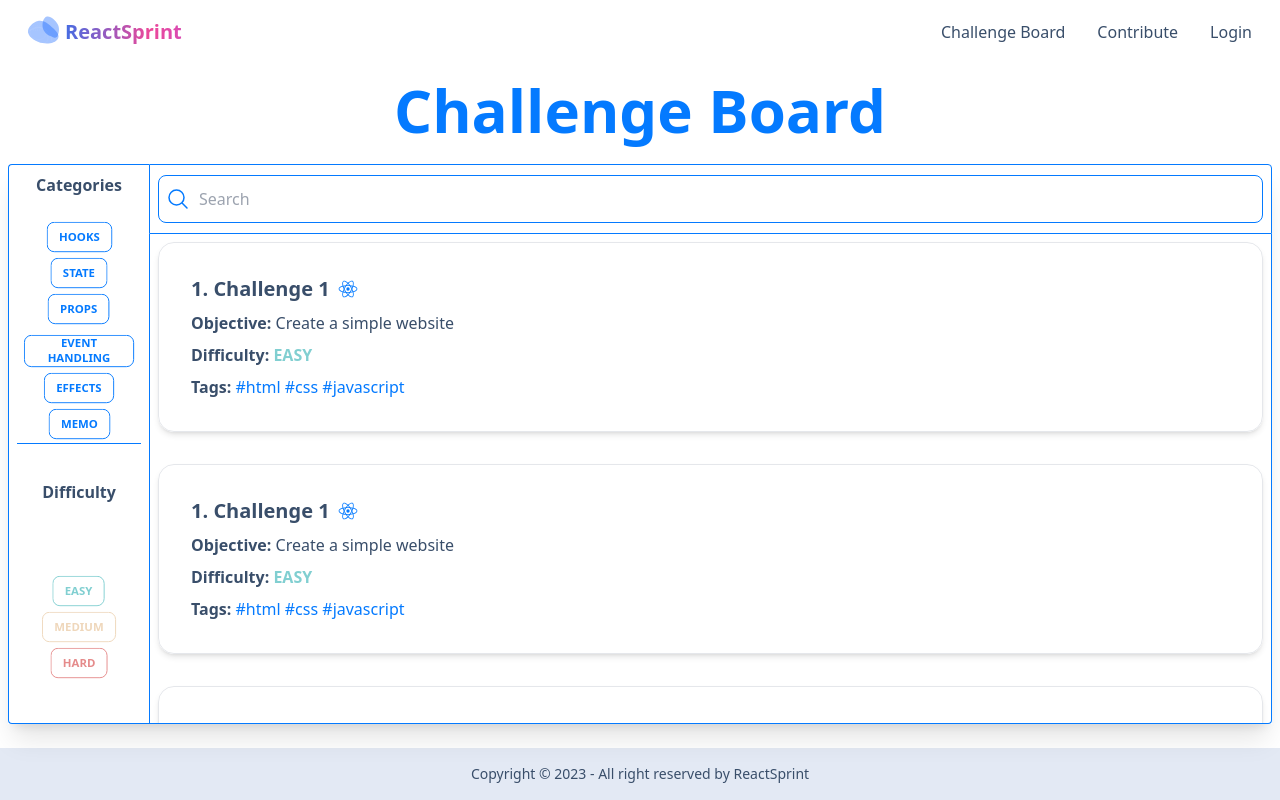
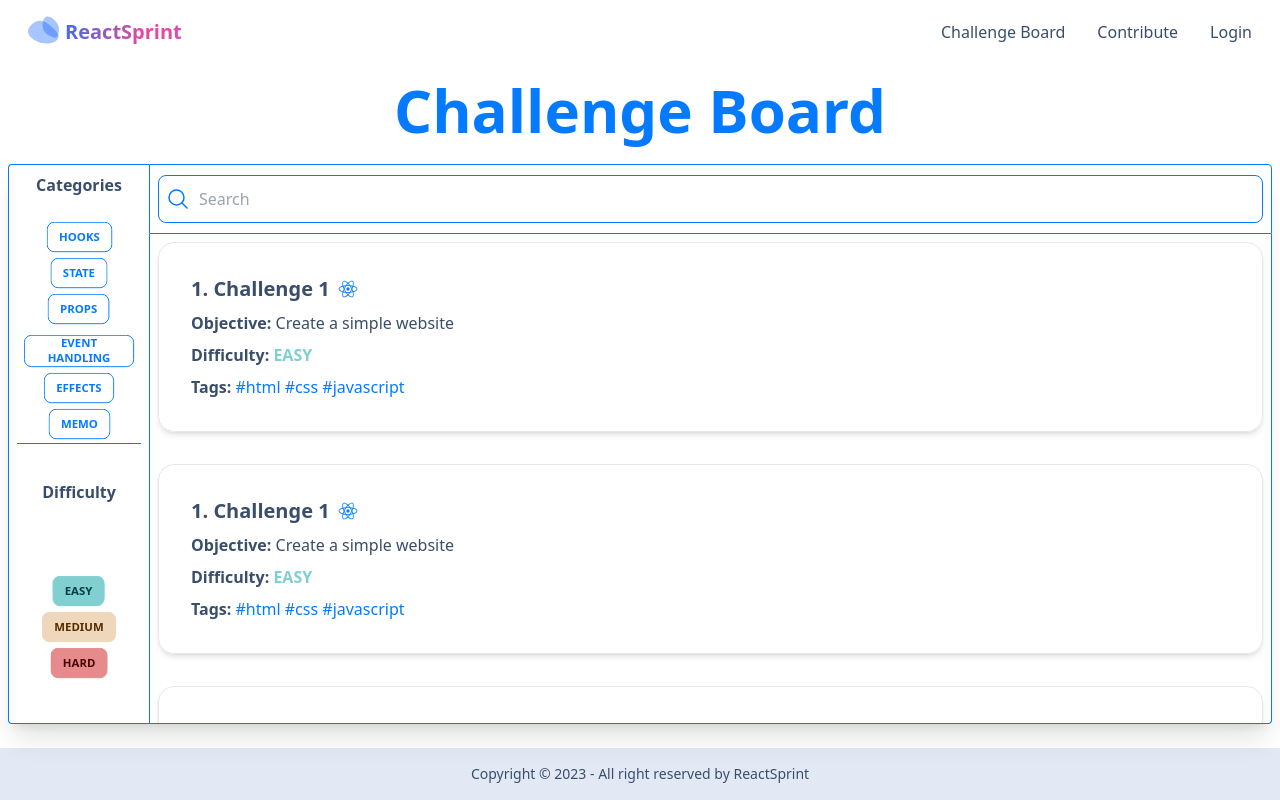
Before and after one commit to OGreeni/reactsprint-v2, a Next.js app: page /challenge-board in a window 1280 px wide. Built offline with nearby package versions, Linux system fonts and the light colour scheme; what prettier-plugin-tailwindcss would draw is missing.

Commit message:
add challenge board filters logic

```diff
--- a/src/app/challenge-board/[slug]/page.tsx
+++ b/src/app/challenge-board/[slug]/page.tsx
@@ -1,6 +1,8 @@
 import React from "react";
 
 import Heading from "@/components/heading";
+import LinkWithFilter from "@/components/link-with-filter";
+import type { Category, Difficulty } from "@/components/sidebar";
 import WrappedSandpack from "@/components/wrappers/sandpack-wrapper";
 import { formatCode } from "@/utils/helpers";
 
@@ -11,6 +13,19 @@ interface Props {
 }
 
 // TODO: fetch data from Contentful API and add react-query
+// TODO: add hints and solution
+// authentication with auth zero
+
+const getDifficultyTextColor = (difficulty: Difficulty) => {
+  switch (difficulty) {
+    case "easy":
+      return "text-success";
+    case "medium":
+      return "text-warning";
+    case "hard":
+      return "text-error";
+  }
+};
 
 const mockChallenge = {
   title: "Challenge 1",
@@ -18,7 +33,7 @@ const mockChallenge = {
   index: 1,
   objective: "Create a simple website",
   difficulty: "easy",
-  tags: ["html", "css", "javascript"],
+  categories: ["html", "css", "javascript"],
   code: formatCode(
     `import React from "react";
 
@@ -30,7 +45,6 @@ const mockChallenge = {
             );
         }`
   ),
-  rating: 4.5,
   hints: [
     "Use the `<h1>` tag to create a heading",
     "Use the `<div>` tag to create a container",
@@ -48,8 +62,42 @@ export default function Page({ params: { slug } }: Props) {
         and rating stars
     */}
       <Heading className="text-center">{slug}</Heading>
-      <div>Challenge Details</div>
-      <div className="mockup-window border border-base-300">
+      <div className="mockup-window my-10 grow border border-base-300 text-lg shadow-md">
+        <div className="p-3">
+          <ul>
+            <li>
+              <p>
+                <span className="font-bold">Objective:</span>{" "}
+                {mockChallenge.objective}
+              </p>
+            </li>
+            <li>
+              <p>
+                <span className="font-bold">Difficulty:</span>{" "}
+                <span
+                  className={`font-bold ${getDifficultyTextColor(
+                    mockChallenge.difficulty as Difficulty
+                  )}`}
+                >
+                  {mockChallenge.difficulty.toUpperCase()}
+                </span>
+              </p>
+            </li>
+            <li>
+              <p>
+                <span className="font-bold">Categories:</span>{" "}
+                {mockChallenge.categories.map((category) => (
+                  <>
+                    <LinkWithFilter
+                      key={category}
+                      value={category as Category}
+                    />{" "}
+                  </>
+                ))}
+              </p>
+            </li>
+          </ul>
+        </div>
         <WrappedSandpack
           template="react"
           options={{
@@ -57,6 +105,7 @@ export default function Page({ params: { slug } }: Props) {
               "https://cdn.tailwindcss.com?plugins=forms,typography,aspect-ratio,line-clamp",
             ],
             showTabs: true,
+            editorHeight: "50vh",
           }}
           files={{
             "/App.js": mockChallenge.code,
--- a/src/app/challenge-board/page.tsx
+++ b/src/app/challenge-board/page.tsx
@@ -8,7 +8,6 @@ import Sidebar from "@/components/sidebar";
 import Topbar from "@/components/topbar";
 
 export default function Page() {
-  const [searchQuery, setSearchQuery] = useState("");
   const [isSidebarOpen, setIsSidebarOpen] = useState(false);
 
   return (
@@ -45,10 +44,10 @@ export default function Page() {
                 />
               </svg>
             </button>
-            <Topbar searchQuery={searchQuery} setSearchQuery={setSearchQuery} />
+            <Topbar />
           </div>
           <div className="col-start-2 row-start-2 flex h-full flex-col gap-8 overflow-y-auto overflow-x-hidden rounded-br border-x border-b border-primary p-2">
-            <ChallengeList searchQuery={searchQuery} />
+            <ChallengeList />
           </div>
         </div>
       </div>
--- a/src/components/challenge-list.tsx
+++ b/src/components/challenge-list.tsx
@@ -1,6 +1,7 @@
 import Link from "next/link";
 import React from "react";
 
+import { useStore } from "../store";
 import ChallengePreview from "./challenge-preview";
 
 const challengeMock = {
@@ -15,17 +16,19 @@ const challengeArrayMock = new Array(5).fill(challengeMock);
 
 // TODO: add react-query + fetch data from Contentful API
 
-interface Props {
-  searchQuery: string;
-}
+export default function ChallengeList() {
+  const { searchQuery, categoryFilters, difficultyFilters } = useStore();
 
-export default function ChallengeList({ searchQuery }: Props) {
   const filteredChallenges = challengeArrayMock.filter((challenge) => {
-    return challenge.title.toLowerCase().includes(
-      searchQuery
-        .trim()
-        .replace(/\s{2,}/g, " ")
-        .toLowerCase()
+    return (
+      challenge.title.toLowerCase().includes(
+        searchQuery
+          .trim()
+          .replace(/\s{2,}/g, " ")
+          .toLowerCase()
+      ) &&
+      difficultyFilters.includes(challenge.difficulty) &&
+      categoryFilters.every((category) => challenge.tags.includes(category))
     );
   });
 
--- /dev/null
+++ b/src/components/link-with-filter.tsx
@@ -0,0 +1,28 @@
+"use client";
+import Link from "next/link";
+import React from "react";
+
+import { useStore } from "../store";
+import type { Category } from "./sidebar";
+
+interface Props {
+  value: Category;
+}
+
+export default function LinkWithFilter({ value }: Props) {
+  const { setCategoryFilters, setDifficultyFilters } = useStore();
+
+  const handleClick = () => {
+    setCategoryFilters([value]);
+    setDifficultyFilters(["easy", "medium", "hard"]);
+  };
+  return (
+    <Link
+      className="link-primary link"
+      href="/challenge-board"
+      onClick={() => handleClick()}
+    >
+      #{value}
+    </Link>
+  );
+}
--- a/src/components/sidebar.tsx
+++ b/src/components/sidebar.tsx
@@ -1,4 +1,6 @@
 import React from "react";
+
+import { useStore } from "../store";
 
 const categories = [
   "Hooks",
@@ -27,6 +29,29 @@ export type Difficulty = (typeof difficulties)[number];
 // migrate search query to zustand
 
 export default function Sidebar() {
+  const {
+    categoryFilters,
+    difficultyFilters,
+    setCategoryFilters,
+    setDifficultyFilters,
+  } = useStore();
+
+  const handleFilterClick = <T extends Category | Difficulty>({
+    filter,
+    prevFilters,
+    setFilters,
+  }: {
+    filter: T;
+    prevFilters: T[];
+    setFilters: (filters: T[]) => void;
+  }) => {
+    if (prevFilters.includes(filter)) {
+      setFilters(prevFilters.filter((f) => f !== filter));
+    } else {
+      setFilters([...prevFilters, filter]);
+    }
+  };
+
   return (
     <>
       <div className="h-full border-primary p-2 lg:block lg:rounded-l lg:border-y lg:border-l">
@@ -35,7 +60,18 @@ export default function Sidebar() {
           <ul className="flex flex-col gap-1 p-1">
             {categories.map((category) => (
               <li key={category}>
-                <button className="btn-outline btn-primary btn-sm btn h-max text-xs">
+                <button
+                  className={`${
+                    !categoryFilters.includes(category) && "btn-outline"
+                  } btn-primary btn-sm btn h-max text-xs`}
+                  onClick={() => {
+                    handleFilterClick({
+                      filter: category,
+                      prevFilters: categoryFilters,
+                      setFilters: setCategoryFilters,
+                    });
+                  }}
+                >
                   {category}
                 </button>
               </li>
@@ -46,17 +82,50 @@ export default function Sidebar() {
           <div className="text-md font-bold">Difficulty</div>
           <ul className="flex flex-col gap-1">
             <li>
-              <button className="btn-outline btn-success btn-sm btn text-xs">
+              <button
+                className={`btn-success btn-sm btn text-xs ${
+                  !difficultyFilters.includes("easy") && "btn-outline"
+                }`}
+                onClick={() =>
+                  handleFilterClick({
+                    filter: "easy",
+                    prevFilters: difficultyFilters,
+                    setFilters: setDifficultyFilters,
+                  })
+                }
+              >
                 Easy
               </button>
             </li>
             <li>
-              <button className="btn-outline btn-warning btn-sm btn text-xs">
+              <button
+                className={`btn-warning btn-sm btn text-xs ${
+                  !difficultyFilters.includes("medium") && "btn-outline"
+                }`}
+                onClick={() =>
+                  handleFilterClick({
+                    filter: "medium",
+                    prevFilters: difficultyFilters,
+                    setFilters: setDifficultyFilters,
+                  })
+                }
+              >
                 Medium
               </button>
             </li>
             <li>
-              <button className="btn-outline btn-error btn-sm btn text-xs">
+              <button
+                className={`btn-error btn-sm btn text-xs ${
+                  !difficultyFilters.includes("hard") && "btn-outline"
+                }`}
+                onClick={() =>
+                  handleFilterClick({
+                    filter: "hard",
+                    prevFilters: difficultyFilters,
+                    setFilters: setDifficultyFilters,
+                  })
+                }
+              >
                 Hard
               </button>
             </li>
--- a/src/components/topbar.tsx
+++ b/src/components/topbar.tsx
@@ -1,12 +1,10 @@
 import React from "react";
 
 import { useStore } from "../store";
-interface Props {
-  searchQuery: string;
-  setSearchQuery: (value: string) => void;
-}
 
-export default function Topbar({ searchQuery, setSearchQuery }: Props) {
+export default function Topbar() {
+  const { searchQuery, setSearchQuery } = useStore();
+
   return (
     <div className="relative w-full text-primary">
       <svg
--- a/src/store.ts
+++ b/src/store.ts
@@ -1,4 +1,5 @@
 import { create } from "zustand";
+import { persist } from "zustand/middleware";
 
 import type { Category, Difficulty } from "./components/sidebar";
 
@@ -11,13 +12,21 @@ type State = {
   setDifficultyFilters: (difficultyFilters: Difficulty[]) => void;
 };
 
-export const useStore = create<State>((set) => ({
+export const useStore = create(
+  persist<State>(
+    (set, get) => ({
       searchQuery: "",
       setSearchQuery: (searchQuery) => set((state) => ({ searchQuery })),
       categoryFilters: [],
       setCategoryFilters: (categoryFilters) =>
         set((state) => ({ categoryFilters })),
-  difficultyFilters: [],
+      difficultyFilters: ["easy", "medium", "hard"],
       setDifficultyFilters: (difficultyFilters) =>
         set((state) => ({ difficultyFilters })),
-}));
+    }),
+    {
+      name: "filters-storage",
+      getStorage: () => sessionStorage,
+    }
+  )
+);
```
Lines whose indentation alone changed are shown as unchanged.
